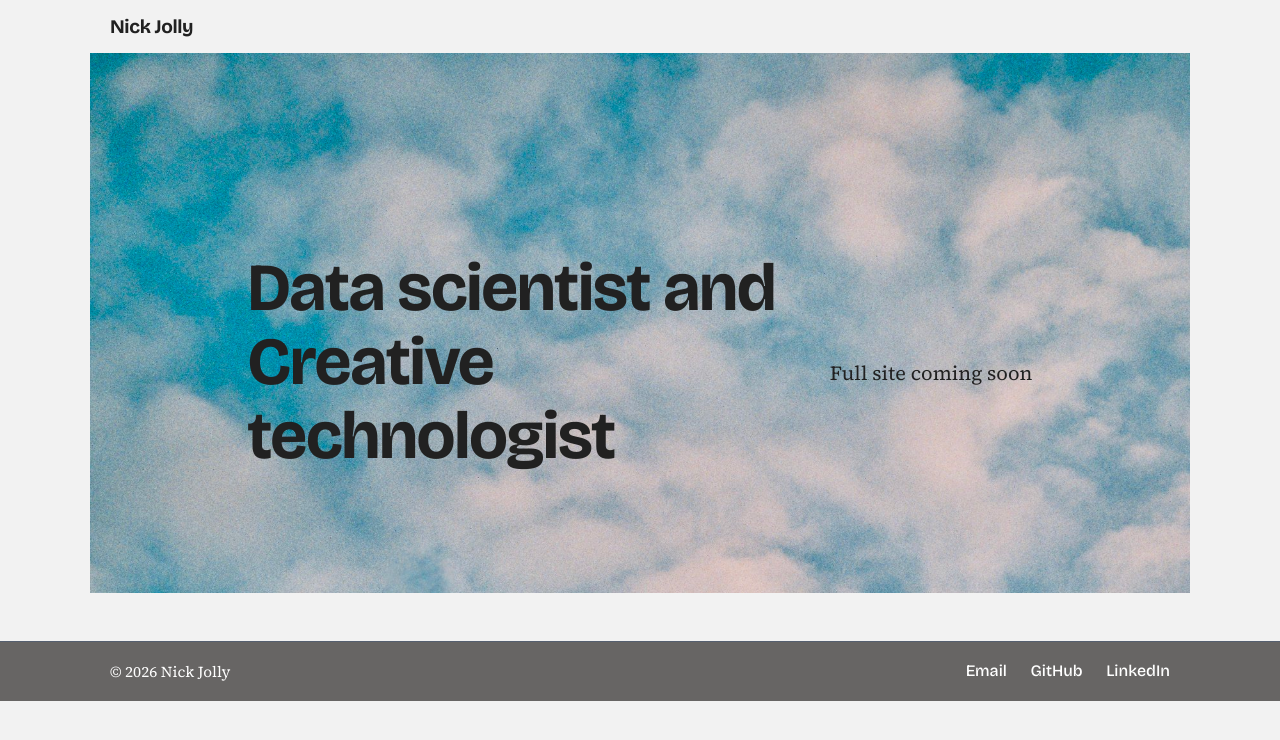
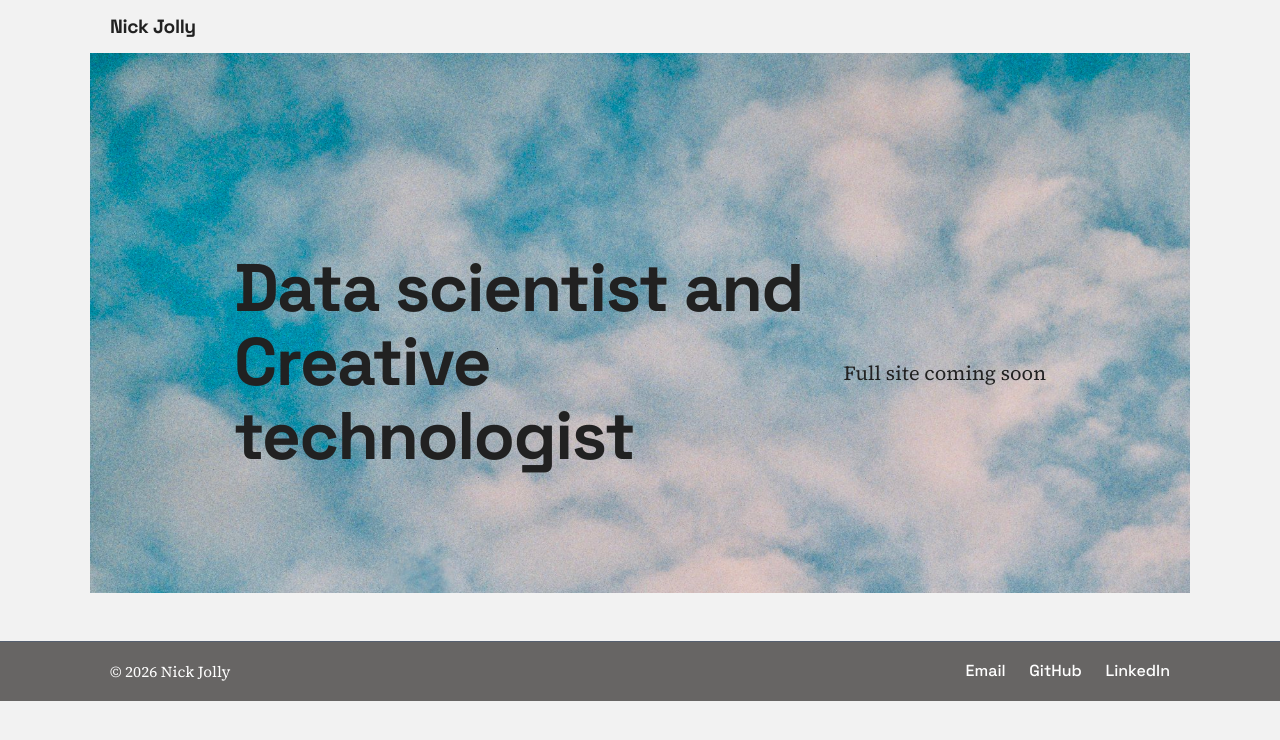
Before and after one commit to nick-jolly/nick-jolly.github.io, a Jekyll site: the page built from index.html, in a window 1280 px wide. Shown: the top 740 px of the page. Built offline with Jekyll 4.4.1, drawn with Linux system fonts in a browser that asks for light colours; some web fonts are replaced.

Commit message:
style text

```diff
--- a/assets/css/main.css
+++ b/assets/css/main.css
@@ -5,8 +5,9 @@
   --rule: #566070;
   --accent: #1d5a79;
   --accent-ink: #ffffff;
-  --head: "Bricolage Grotesque", "Helvetica Neue", Arial, sans-serif;
-  --body: "Source Serif 4", Georgia, "Times New Roman", serif;
+  --head: "Space Grotesk", "Bricolage Grotesque", "Helvetica Neue", Arial, sans-serif;
+  --body: "Brawler", "Source Serif 4", Georgia, "Times New Roman", serif;
+  --chaos: "Coral Pixels", "Brawler", "Source Serif 4", Georgia, "Times New Roman", serif;
 }
 /* @media (prefers-color-scheme: dark) {
   :root {
```
